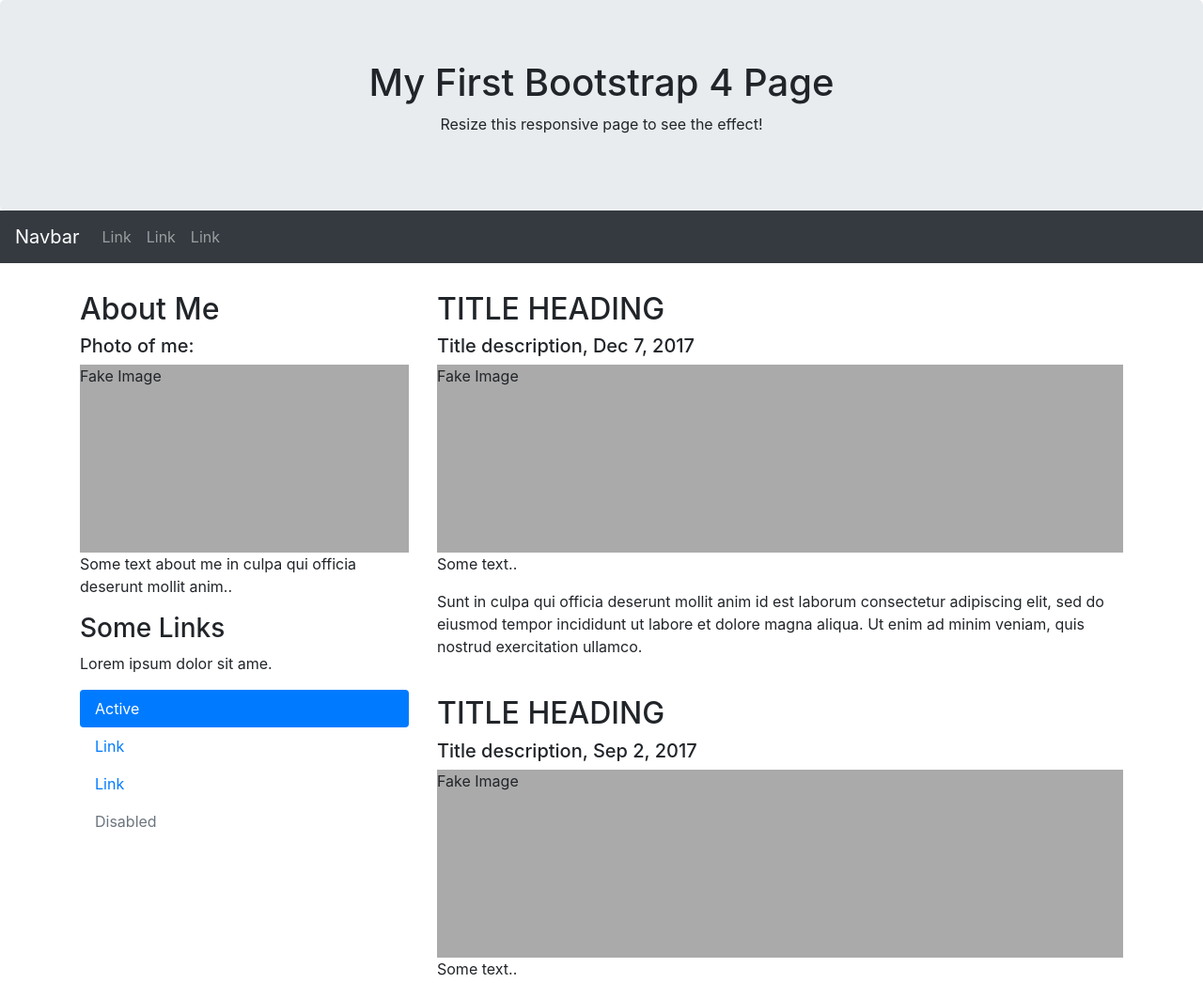
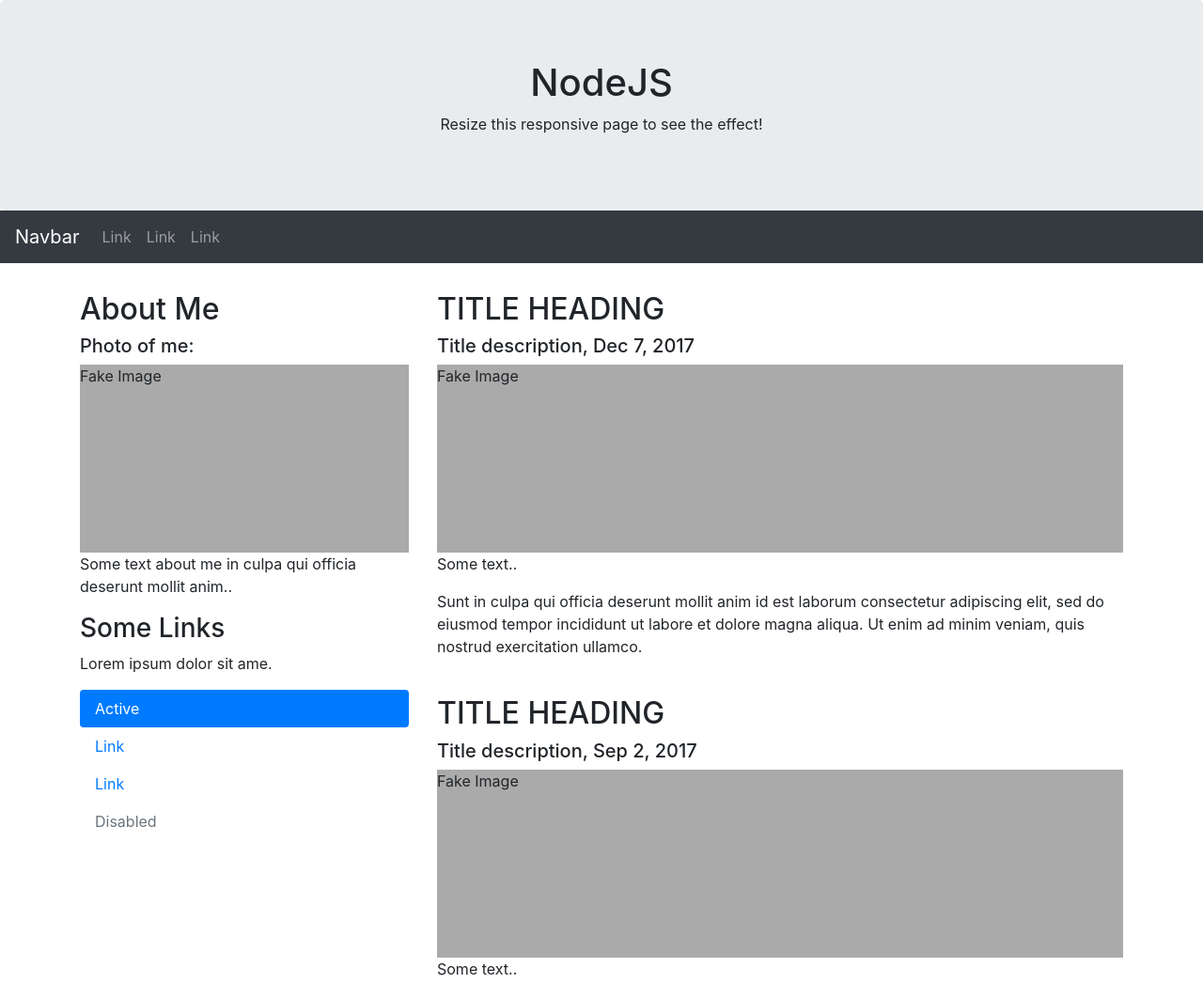
Before and after one commit to brunogab007/aula02, a website: page index.html in a window 1280 px wide. Shown: the top 1046 px of the page at 94% size. Drawn offline with nearby package versions, Linux system fonts and the light colour scheme.

Commit message:
Segunda Versão

```diff
--- a/index.html
+++ b/index.html
@@ -1,7 +1,7 @@
 <!DOCTYPE html>
 <html lang="en">
 <head>
-  <title>Bootstrap 4 Website Example</title>
+  <title>NodeJS</title>
   <meta charset="utf-8">
   <meta name="viewport" content="width=device-width, initial-scale=1">
   <link rel="stylesheet" href="https://maxcdn.bootstrapcdn.com/bootstrap/4.5.2/css/bootstrap.min.css">
@@ -18,7 +18,7 @@
 <body>
 
 <div class="jumbotron text-center" style="margin-bottom:0">
-  <h1>My First Bootstrap 4 Page</h1>
+  <h1>NodeJS</h1>
   <p>Resize this responsive page to see the effect!</p>
 </div>
 
```
Also changed, not shown: package.json (+7 -2 lines), 2 other files.
